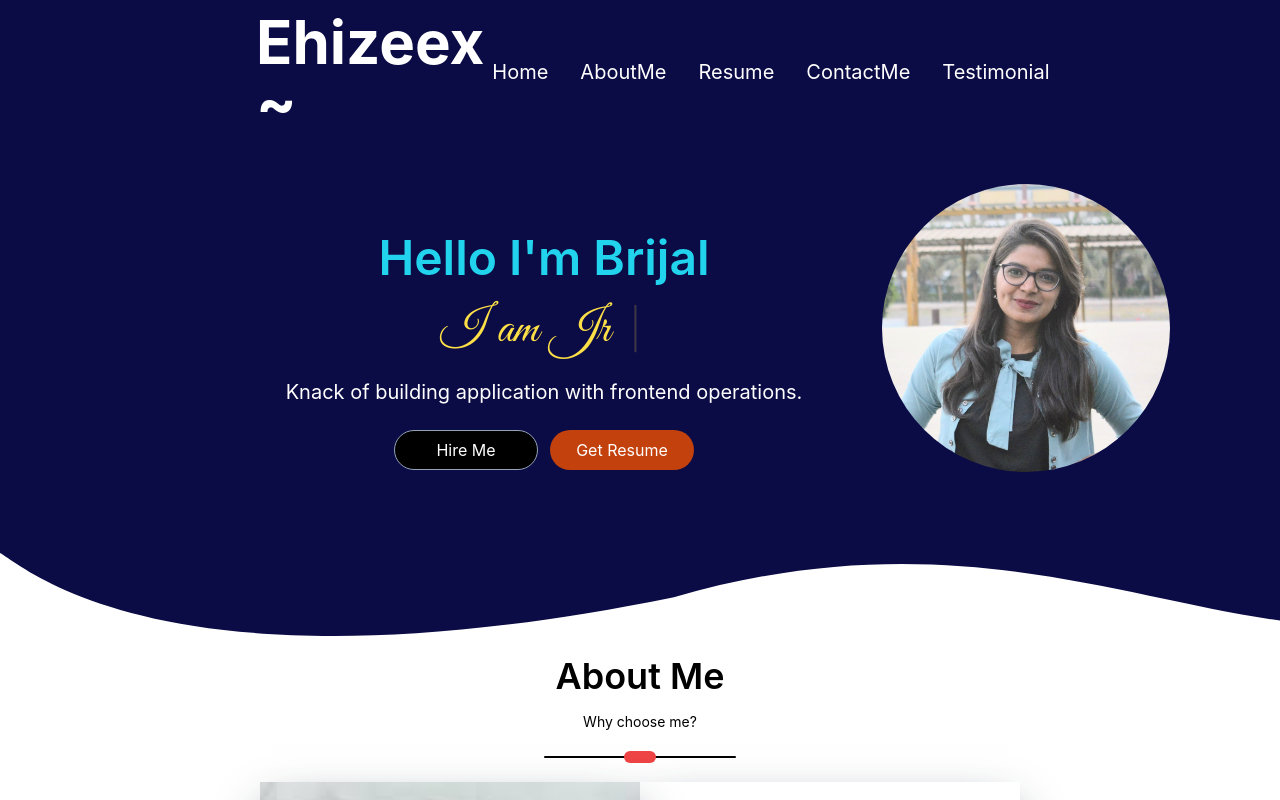
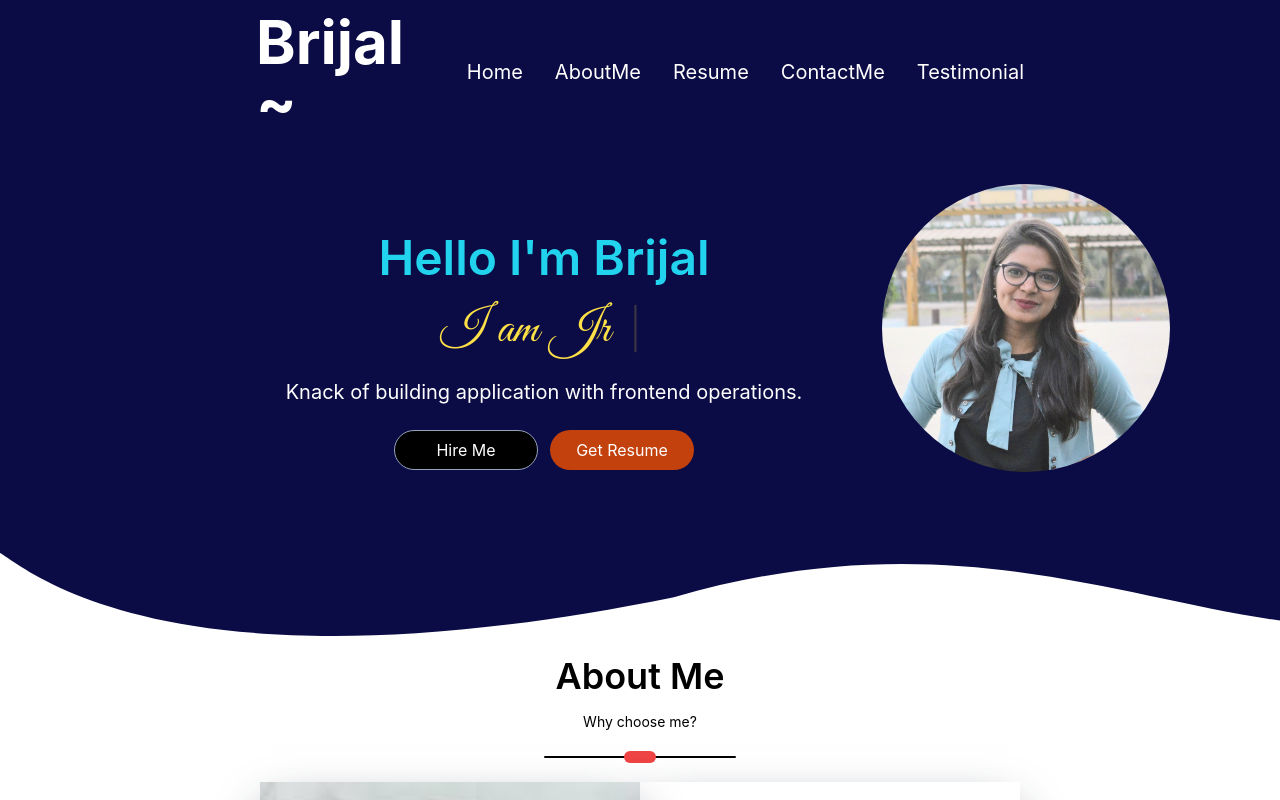
Before and after one commit to BrijalBaruzotech/Portfolio, a React (Create React App) app: page / in a window 1280 px wide. Shown: the top 800 px of the page. Built offline with nearby package versions, Linux system fonts and the light colour scheme; some icons are missing.

Commit message:
Name changed

```diff
--- a/src/PortfolioContainer/Header/Header.js
+++ b/src/PortfolioContainer/Header/Header.js
@@ -72,7 +72,7 @@ export default function Header() {
           <div className="flex justify-center items-center">
             <div className="w-3/5 h-36 flex justify-between space-x-2 items-center">
               <div className="text-6xl font-bold text-white text-justify items-center">
-                Ehizeex ~
+                Brijal ~
               </div>
               <div className="flex justify-between items-center space-x-8">
                 <Link to="home" spy={false} smooth={false}>
```
